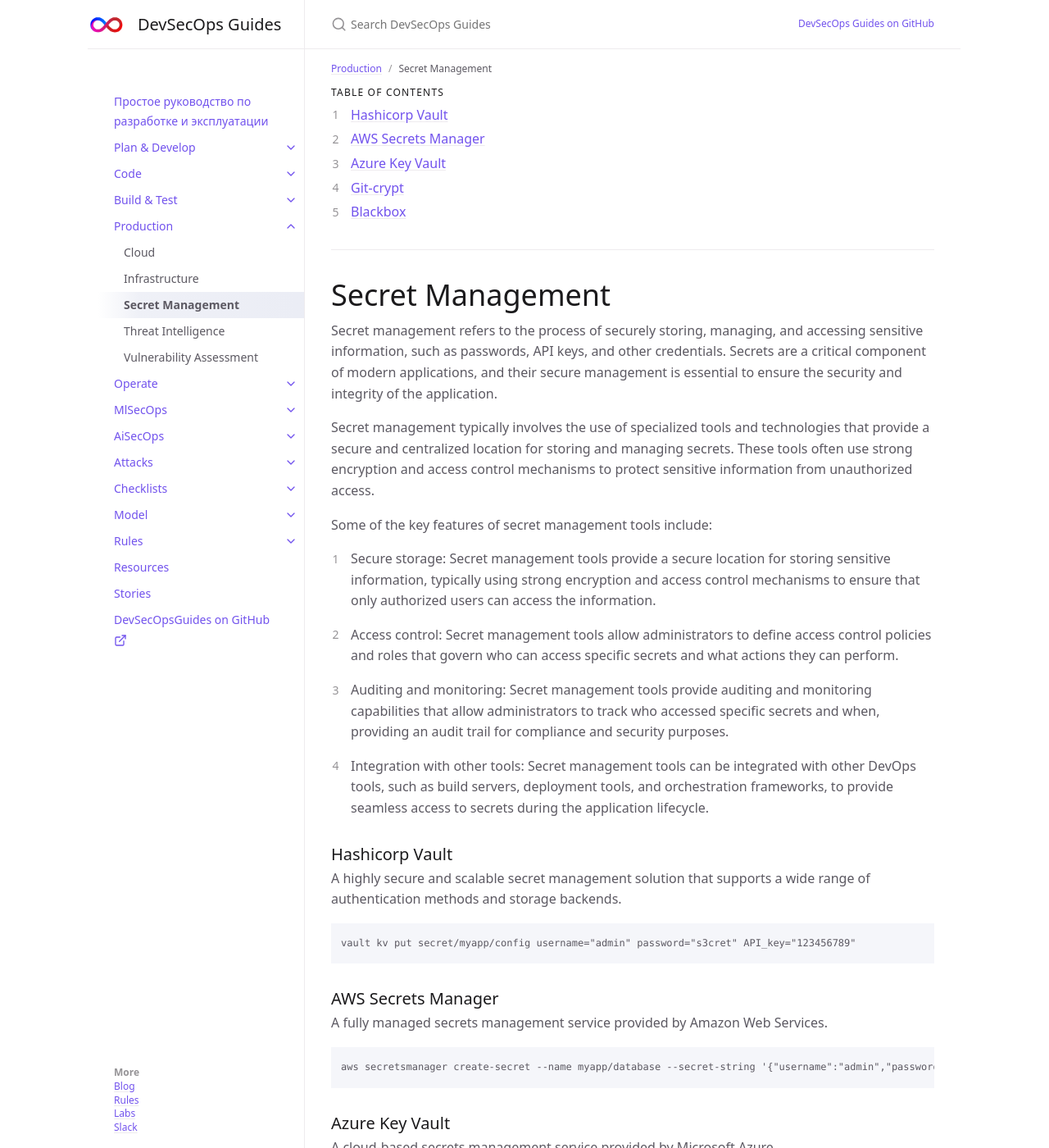
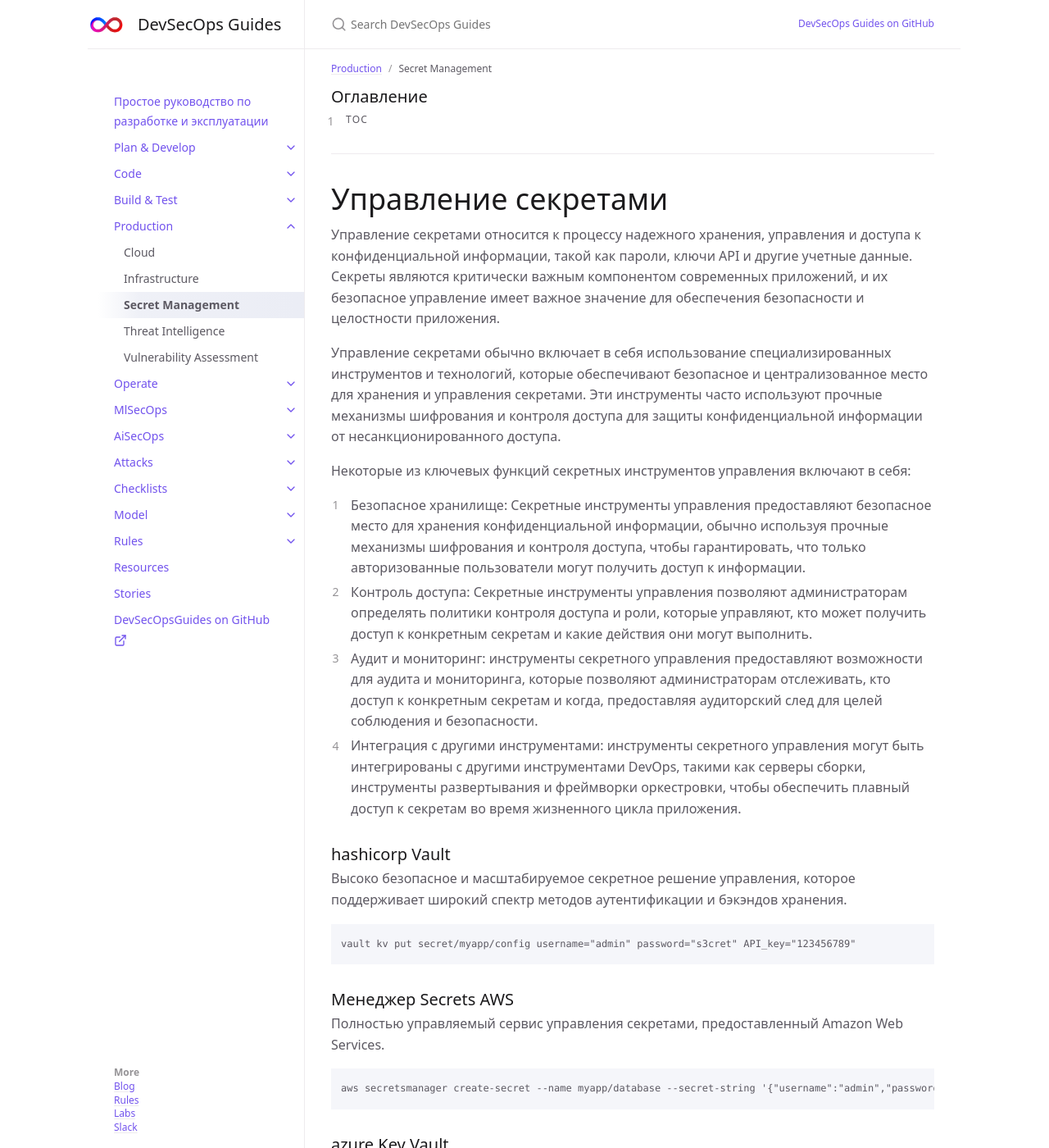
Before and after one commit to 2artem2/Work-Stuff, a Jekyll site: the page built from docs/production/secret-management.md, in a window 1280 px wide and 1400 px high. Shown: the whole window at 82% size. Built offline with Jekyll 4.4.1, drawn with Linux system fonts in a browser that asks for light colours; some of the changed text lies outside the part shown.

Commit message:
Add files via upload

````diff
--- a/docs/production/secret-management.md
+++ b/docs/production/secret-management.md
@@ -1,77 +1,75 @@
 ---
+
 layout: default
 title: Secret Management
 parent: Production
----
-
-{: .no_toc }
-
-## Table of contents
-{: .no_toc .text-delta }
-
-1. TOC
-{:toc}
 
 ---
 
+{: .no_toc}
 
-# Secret Management
-{: .no_toc }
+## Оглавление
 
+{: .no_toc .text-delta}
 
-Secret management refers to the process of securely storing, managing, and accessing sensitive information, such as passwords, API keys, and other credentials. Secrets are a critical component of modern applications, and their secure management is essential to ensure the security and integrity of the application.
+1. TOC
 
-Secret management typically involves the use of specialized tools and technologies that provide a secure and centralized location for storing and managing secrets. These tools often use strong encryption and access control mechanisms to protect sensitive information from unauthorized access.
+{: toc}
 
-Some of the key features of secret management tools include:
+---
 
-1. Secure storage: Secret management tools provide a secure location for storing sensitive information, typically using strong encryption and access control mechanisms to ensure that only authorized users can access the information.
+# Управление секретами
 
-2. Access control: Secret management tools allow administrators to define access control policies and roles that govern who can access specific secrets and what actions they can perform.
+{: .no_toc}
 
-3. Auditing and monitoring: Secret management tools provide auditing and monitoring capabilities that allow administrators to track who accessed specific secrets and when, providing an audit trail for compliance and security purposes.
+Управление секретами относится к процессу надежного хранения, управления и доступа к конфиденциальной информации, такой как пароли, ключи API и другие учетные данные.
+Секреты являются критически важным компонентом современных приложений, и их безопасное управление имеет важное значение для обеспечения безопасности и целостности приложения.
 
-4. Integration with other tools: Secret management tools can be integrated with other DevOps tools, such as build servers, deployment tools, and orchestration frameworks, to provide seamless access to secrets during the application lifecycle.
+Управление секретами обычно включает в себя использование специализированных инструментов и технологий, которые обеспечивают безопасное и централизованное место для хранения и управления секретами.
+Эти инструменты часто используют прочные механизмы шифрования и контроля доступа для защиты конфиденциальной информации от несанкционированного доступа.
 
+Некоторые из ключевых функций секретных инструментов управления включают в себя:
 
-## Hashicorp Vault
+1. Безопасное хранилище: Секретные инструменты управления предоставляют безопасное место для хранения конфиденциальной информации, обычно используя прочные механизмы шифрования и контроля доступа, чтобы гарантировать, что только авторизованные пользователи могут получить доступ к информации.
+2. Контроль доступа: Секретные инструменты управления позволяют администраторам определять политики контроля доступа и роли, которые управляют, кто может получить доступ к конкретным секретам и какие действия они могут выполнить.
+3. Аудит и мониторинг: инструменты секретного управления предоставляют возможности для аудита и мониторинга, которые позволяют администраторам отслеживать, кто доступ к конкретным секретам и когда, предоставляя аудиторский след для целей соблюдения и безопасности.
+4. Интеграция с другими инструментами: инструменты секретного управления могут быть интегрированы с другими инструментами DevOps, такими как серверы сборки, инструменты развертывания и фреймворки оркестровки, чтобы обеспечить плавный доступ к секретам во время жизненного цикла приложения.
 
-A highly secure and scalable secret management solution that supports a wide range of authentication methods and storage backends.
+## hashicorp Vault
+
+Высоко безопасное и масштабируемое секретное решение управления, которое поддерживает широкий спектр методов аутентификации и бэкэндов хранения.
 
 ```
 vault kv put secret/myapp/config username="admin" password="s3cret" API_key="123456789"
 ```
 
-## AWS Secrets Manager
+## Менеджер Secrets AWS
 
-A fully managed secrets management service provided by Amazon Web Services.
+Полностью управляемый сервис управления секретами, предоставленный Amazon Web Services.
 
 ```
 aws secretsmanager create-secret --name myapp/database --secret-string '{"username":"admin","password":"s3cret"}'
 ```
 
+## azure Key Vault
 
-## Azure Key Vault
-
-A cloud-based secrets management service provided by Microsoft Azure.
-
+Облачная служба управления секретами, предоставляемая Microsoft Azure.
 
 ```
 az keyvault secret set --name myapp/config --value s3cret
 ```
 
-## Git-crypt
+## git-crypt
 
-A command-line tool that allows you to encrypt files and directories within a Git repository.
+Инструмент командной строки, который позволяет зашифровать файлы и каталоги в репозитории GIT.
 
 ```
 git-crypt init && git-crypt add-gpg-user user@example.com
 ```
 
-## Blackbox
+## Черный ящик
 
-A command-line tool that allows you to store and manage secrets in Git repositories using GPG encryption.
-
+Инструмент командной строки, который позволяет хранить и управлять секретами в репозиториях GIT, используя шифрование GPG.
 
 ```
 blackbox_initialize && blackbox_register_new_file secrets.txt
````
